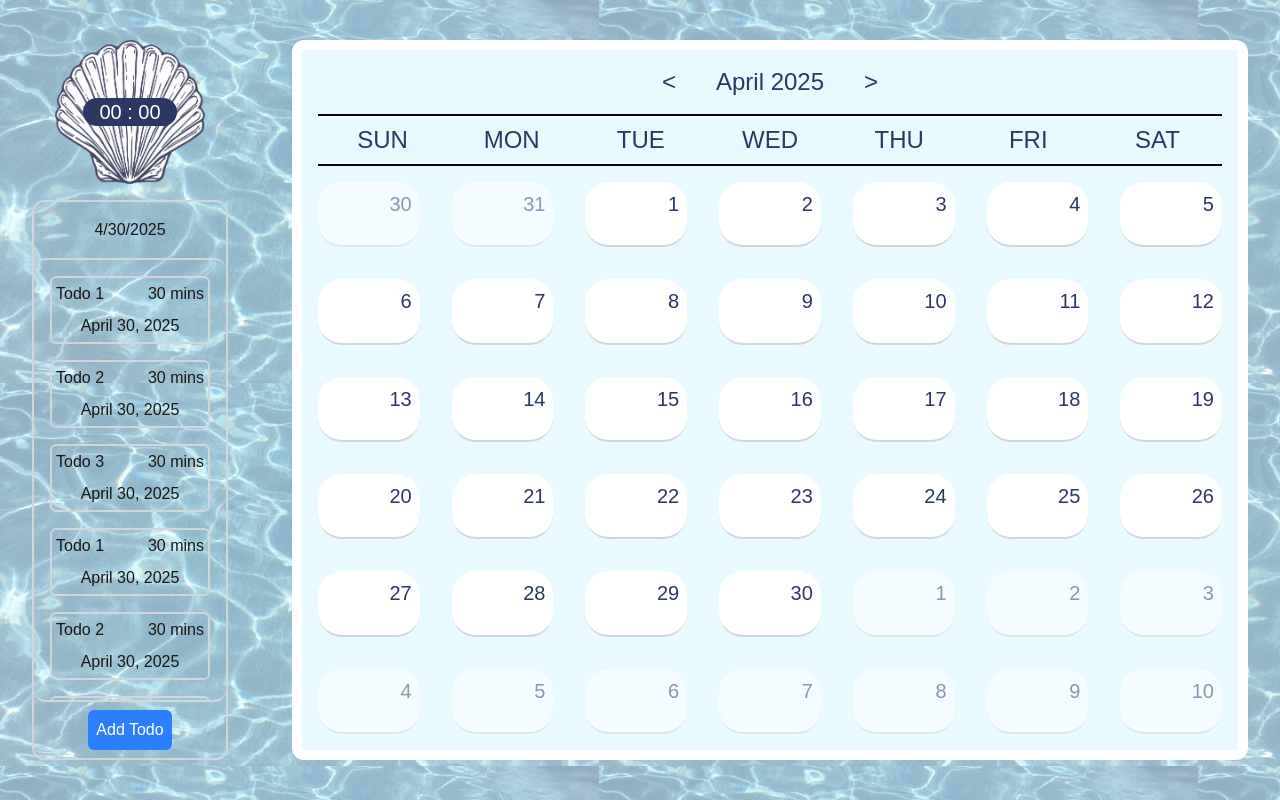
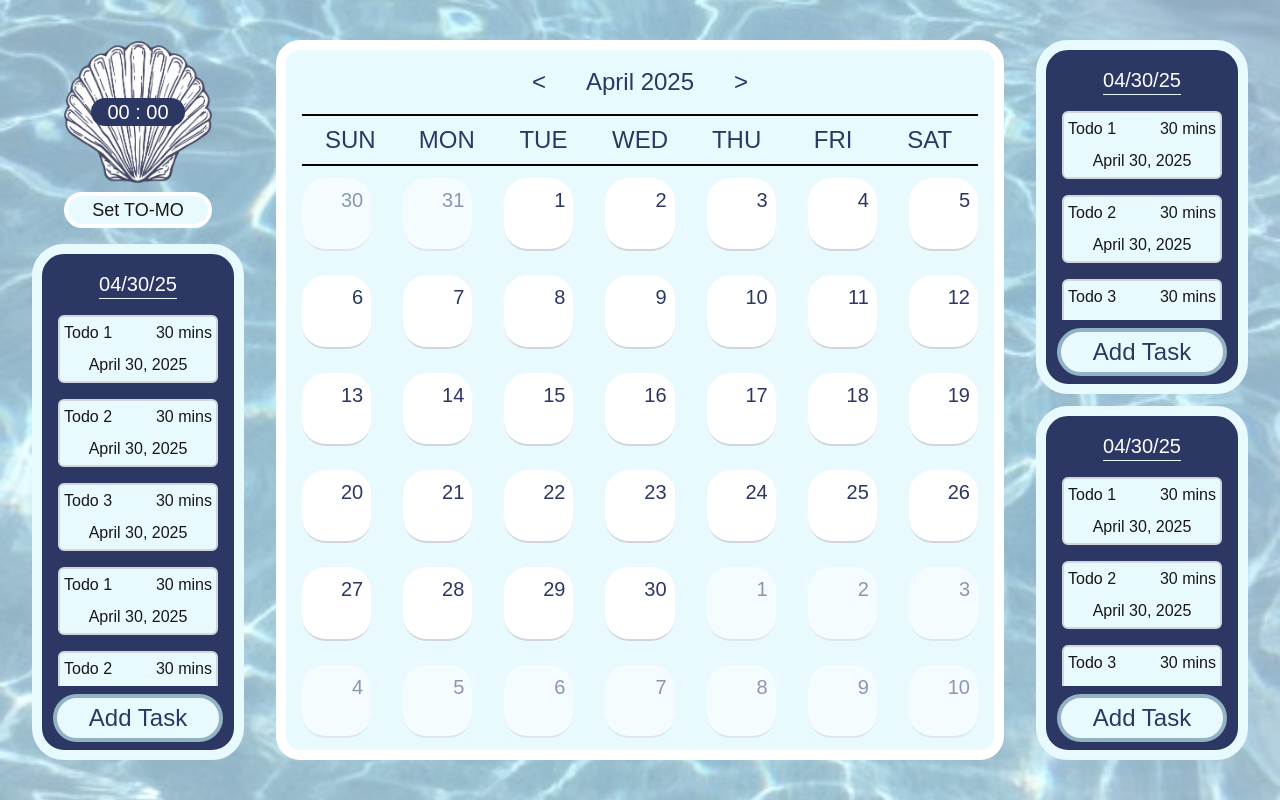
Before and after one commit to JGreenwald538/to-mo, a Next.js app: page / in a window 1280 px wide. Built offline with nearby package versions, Linux system fonts and the light colour scheme; a web font is replaced by a local one.

Commit message:
Lots of updates

```diff
--- a/app/components/DayList.tsx
+++ b/app/components/DayList.tsx
@@ -2,9 +2,32 @@ import TodoItem from "./TodoItem";
 
 export default function DayView() {
 	return (
-		<div className="border-2 border-gray-300 h-auto rounded-xl flex flex-col mx-8 max-h-[70vh] justify-self-end">
-			<div className="text-center p-4">{new Date().toLocaleDateString()}</div>
-			<div className="flex flex-col overflow-y-scroll h-full p-4 border-b-2 border-gray-300 rounded-t-xl border-t-2 rounded-b-xl">
+		<div
+			className="border-10 border-gray-300 rounded-4xl flex flex-col justify-self-end overflow-scroll"
+			style={{
+				backgroundColor: "var(--color-primary)",
+				borderColor: "var(--color-secondary)",
+				scrollbarColor: "var(--color-secondary)",
+			}}
+		>
+			<div
+				className="text-center pt-4 text-white border-b-1 w-fit self-center text-xl"
+				style={{
+					borderColor: "var(--color-secondary)",
+				}}
+			>
+				{new Date().toLocaleDateString(undefined, {
+					day: "2-digit",
+					month: "2-digit",
+					year: "2-digit",
+				})}
+			</div>
+			<div
+				className="flex flex-col overflow-y-scroll h-full p-4 rounded-t-xl rounded-b-xl"
+				style={{
+					scrollbarColor: "var(--color-secondary)",
+				}}
+			>
 				<TodoItem name="Todo 1" ett={30} dueDate={new Date()} />
 				<TodoItem name="Todo 2" ett={30} dueDate={new Date()} />
 				<TodoItem name="Todo 3" ett={30} dueDate={new Date()} />
@@ -21,8 +44,15 @@ export default function DayView() {
 				<TodoItem name="Todo 2" ett={30} dueDate={new Date()} />
 				<TodoItem name="Todo 3" ett={30} dueDate={new Date()} />
 			</div>
-			<button className="bg-blue-500 text-white p-2 w-fit mx-auto my-2 rounded-md">
-				Add Todo
+			<button
+				className="text-white py-1 w-fit my-2 rounded-3xl px-8 self-center text-2xl border-4 border-white"
+				style={{
+					backgroundColor: "var(--color-secondary)",
+					color: "var(--color-primary)",
+					borderColor: "var(--color-quartenary)",
+				}}
+			>
+				Add Task
 			</button>
 		</div>
 	);
--- a/app/components/DayView.tsx
+++ b/app/components/DayView.tsx
@@ -14,7 +14,7 @@ export default function DayView({
 			className={
 				`flex justify-end` +
 				(dark ? " opacity-50" : " ") +
-				` border-b-2 border-gray-300 p-2 bg-white rounded-3xl m-4`
+				` border-b-2 border-gray-300 p-2 bg-white rounded-3xl mx-4 my-3`
 			}
 		>
 			<div
--- a/app/components/MonthView.tsx
+++ b/app/components/MonthView.tsx
@@ -50,7 +50,7 @@ export default function MonthView() {
 
 	return (
 		<div
-			className={`flex border-10 border-white rounded-xl mx-8 h-full my-16 w-full max-h-[calc(100vh-5rem)] flex-col`}
+			className={`flex border-10 border-white rounded-3xl h-full w-full flex-col`}
 			data-theme={theme?.name}
 			style={{
 				backgroundColor: "var(--color-secondary)",
--- a/app/components/Pomodoro.tsx
+++ b/app/components/Pomodoro.tsx
@@ -48,9 +48,9 @@ export default function Pomodoro() {
 	const { theme } = useContext(ThemeContext);
 
 	return (
-		<div>
+		<div className="flex flex-col space-y-2 mb-4">
 			<div
-				className={`flex flex-col mb-4 items-center justify-center rounded mx-8 ${theme?.logoProperty} bg-contain bg-no-repeat h-36 bg-center`}
+				className={`flex flex-col items-center justify-center rounded mx-8 ${theme?.logoProperty} bg-contain bg-no-repeat h-36 bg-center`}
 				data-theme={theme?.name}
 			>
 				{/* <div>Pomodoro</div> */}
@@ -68,6 +68,11 @@ export default function Pomodoro() {
 					<button onClick={startOnClick}>Start Timer</button>
 				)} */}
 			</div>
+			<button className="self-center text-lg border-4 border-white w-fit rounded-4xl px-6" style={{
+				backgroundColor: "var(--color-secondary)"
+			}}>
+				Set TO-MO
+			</button>
 		</div>
 	);
 }
--- a/app/components/TodoItem.tsx
+++ b/app/components/TodoItem.tsx
@@ -10,7 +10,12 @@ export default function TodoItem({
 	dueDate: Date;
 }) {
 	return (
-		<div className="border-2 border-gray-300 h-full w-40 p-1 mt-4 first:mt-0 rounded-md">
+		<div
+			className="border-2 border-gray-300 h-full w-40 p-1 mt-4 first:mt-0 rounded-md"
+			style={{
+				backgroundColor: "var(--color-secondary)"
+			}}
+		>
 			<div className="flex flex-row justify-between">
 				<div className="">{name}</div>
 				<div className="">{ett + " mins"}</div>
--- a/app/globals.css
+++ b/app/globals.css
@@ -36,7 +36,7 @@ body {
     --color-primary: #2C3863;
     --color-secondary: #E9FAFF;
     --color-tertiary: #DEEEF4;
-    --background: "background-image: url('/drishtitheme/WaterBackground.png')";
+    --color-quartenary: #92B3C4;
   }
 
   [data-theme='rainforest'] {
--- a/app/layout.tsx
+++ b/app/layout.tsx
@@ -19,7 +19,7 @@ const calistoga = Calistoga({
 });
 
 export const metadata: Metadata = {
-	title: "Create Next App",
+	title: "To-Mo",
 	description: "Generated by create next app",
 };
 
--- a/app/page.tsx
+++ b/app/page.tsx
@@ -16,20 +16,26 @@ const drishtiTheme: Theme = {
 export default function Home() {
 	const [theme, setTheme] = useState(drishtiTheme);
 	return (
-		<ThemeContext.Provider value={{theme, setTheme}}>
+		<ThemeContext.Provider value={{ theme, setTheme }}>
 			<div
-				className={`h-screen w-screen flex items-center ${theme.backgroundProperty}`}
+				className={`h-screen w-screen flex items-center ${theme.backgroundProperty} space-x-8 px-8 bg-cover py-10`}
 				data-theme={theme.name}
 				style={{
 					backgroundColor: "rgba(255,255,255,0.5)",
-    				backgroundBlendMode: "lighten"
+					backgroundBlendMode: "lighten",
 				}}
 			>
-				<div className="flex flex-col h-full py-10">
+				<div className="flex flex-col h-full">
 					<Pomodoro />
 					<DayList />
 				</div>
-				<MonthView />
+				<div className="w-full h-full flex">
+					<MonthView />
+				</div>
+				<div className="h-full flex flex-col space-y-3">
+					<DayList />
+					<DayList />
+				</div>
 			</div>
 		</ThemeContext.Provider>
 	);
```
